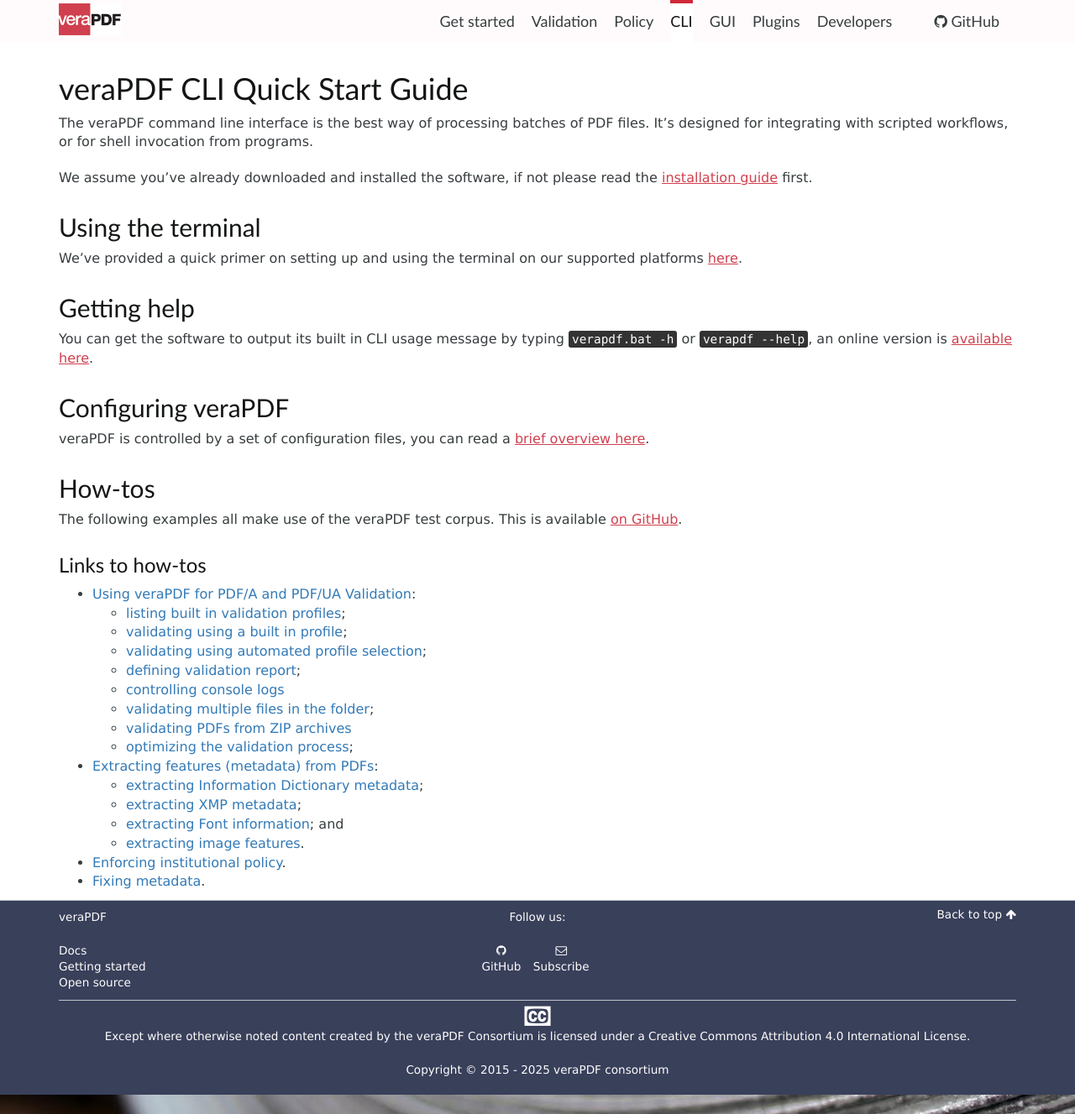
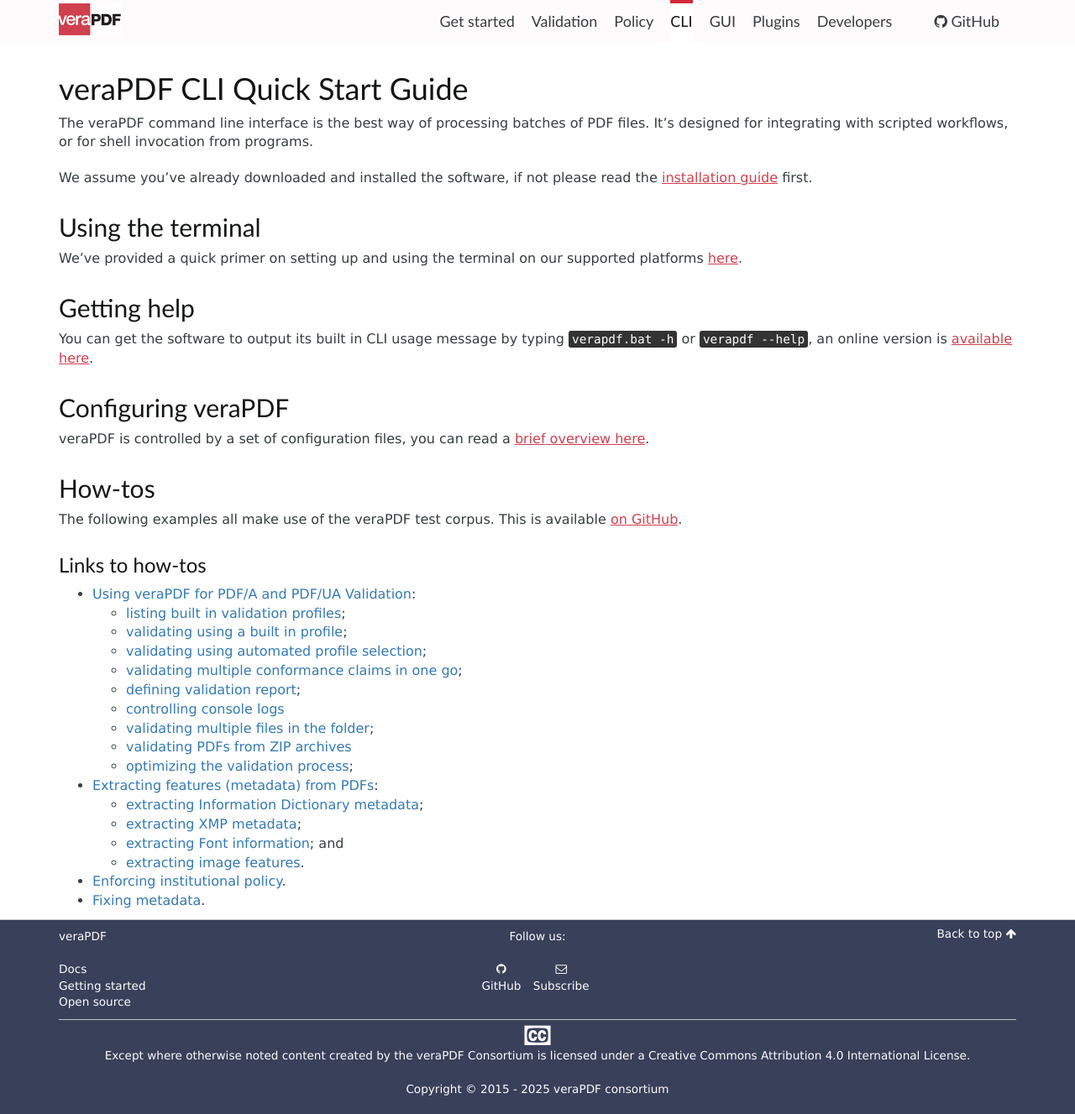
Before and after one commit to veraPDF/veraPDF.github.io, a Jekyll site: the page built from cli/index.md, in a window 1280 px wide. Shown: the whole page at 84% size. Built offline with Jekyll 4.4.1, drawn with Linux system fonts in a browser that asks for light colours; nearby versions of some CDN libraries.

Commit message:
added reference to multiple profiles validation

```diff
--- a/cli/index.md
+++ b/cli/index.md
@@ -36,6 +36,7 @@ available [on GitHub](https://github.com/veraPDF/veraPDF-corpus).
   - [listing built in validation profiles](validation#list-profiles);
   - [validating using a built in profile](validation#choose-profile);
   - [validating using automated profile selection](validation#auto-profile);
+  - [validating multiple conformance claims in one go](validation#multiple-profiles);
   - [defining validation report](validation#defining-validation-report);
   - [controlling console logs](validation#logs-customising)
   - [validating multiple files in the folder](validation#batches);
```
